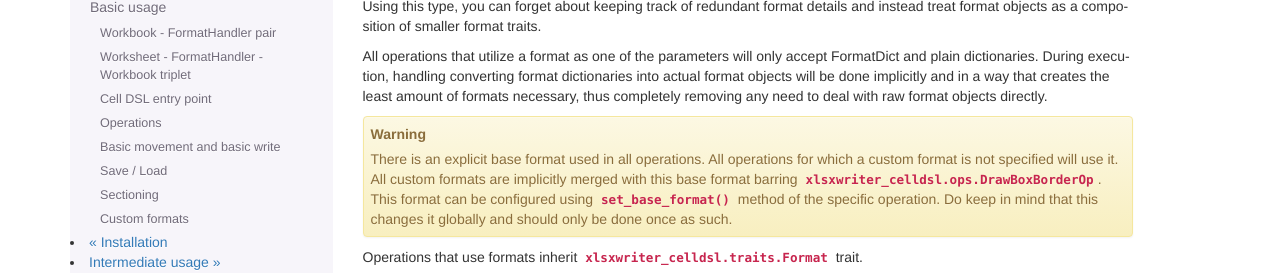
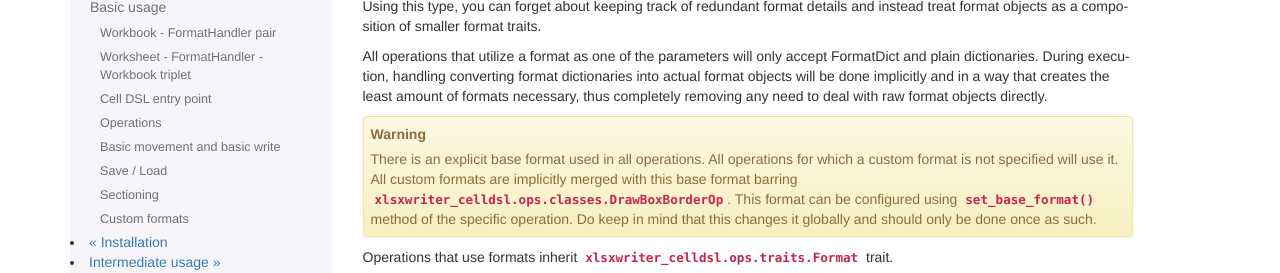
Before and after one commit to DeltaEpsilon7787/xlsxwriter-celldsl, a Sphinx documentation site: the page built from doc/basic.rst, in a window 1280 px wide and 900 px high, scrolled down 3636 px, cut to the strip 88-361 px from the top of the window. Built offline with Sphinx 7.4.7, drawn with Linux system fonts in a browser that asks for light colours.

Commit message:
Fix docs

```diff
--- a/doc/api.rst
+++ b/doc/api.rst
@@ -5,7 +5,7 @@
 ------
 Traits represent abstract properties that various operations may have
 
-.. currentmodule:: xlsxwriter_celldsl.traits
+.. currentmodule:: xlsxwriter_celldsl.ops.traits
 .. autosummary::
    :nosignatures:
 
@@ -22,7 +22,7 @@
    Options
    ExecutableCommand
 
-.. automodule:: xlsxwriter_celldsl.traits
+.. automodule:: xlsxwriter_celldsl.ops.traits
    :members:
 
 .. _api-ops:
@@ -62,7 +62,7 @@
    AddConditionalFormatOp
    AddImageOp
 
-.. automodule:: xlsxwriter_celldsl.ops
+.. automodule:: xlsxwriter_celldsl.ops.classes
    :members:
    :show-inheritance:
 
--- a/doc/basic.rst
+++ b/doc/basic.rst
@@ -101,7 +101,7 @@
 The two most basic operations, an operation to move an imaginary cursor within the spreadsheet
 and an operation to perform a write into the cell the cursor is at.
 
-.. py:currentmodule:: xlsxwriter_celldsl.ops
+.. py:currentmodule:: xlsxwriter_celldsl.ops.classes
 
 .. autoclass:: MoveOp
    :noindex:
@@ -117,7 +117,7 @@
 Save / Load
 -----------
 
-.. py:currentmodule:: xlsxwriter_celldsl.ops
+.. py:currentmodule:: xlsxwriter_celldsl.ops.classes
 
 But movement with just :class:`MoveOp` would be quite limited and, because it utilizes relative movement,
 you do not know which position you're at unless you read the entire context beforehand.
@@ -210,13 +210,14 @@
 .. warning::
   There is an explicit base format used in all operations.
   All operations for which a custom format is not specified will use it.
-  All custom formats are implicitly merged with this base format barring :class:`xlsxwriter_celldsl.ops.DrawBoxBorderOp`.
+  All custom formats are implicitly merged with this base format barring
+  :class:`xlsxwriter_celldsl.ops.classes.DrawBoxBorderOp`.
   This format can be configured using :func:`set_base_format` method of the specific operation.
   Do keep in mind that this changes it globally and should only be done once as such.
 
-Operations that use formats inherit :class:`xlsxwriter_celldsl.traits.Format` trait.
+Operations that use formats inherit :class:`xlsxwriter_celldsl.ops.traits.Format` trait.
 
-.. autoclass:: xlsxwriter_celldsl.traits.Format
+.. autoclass:: xlsxwriter_celldsl.ops.traits.Format
    :members:
    :noindex:
 
```
Also changed, not shown: doc/intermediate.rst (+6 -6 lines).
